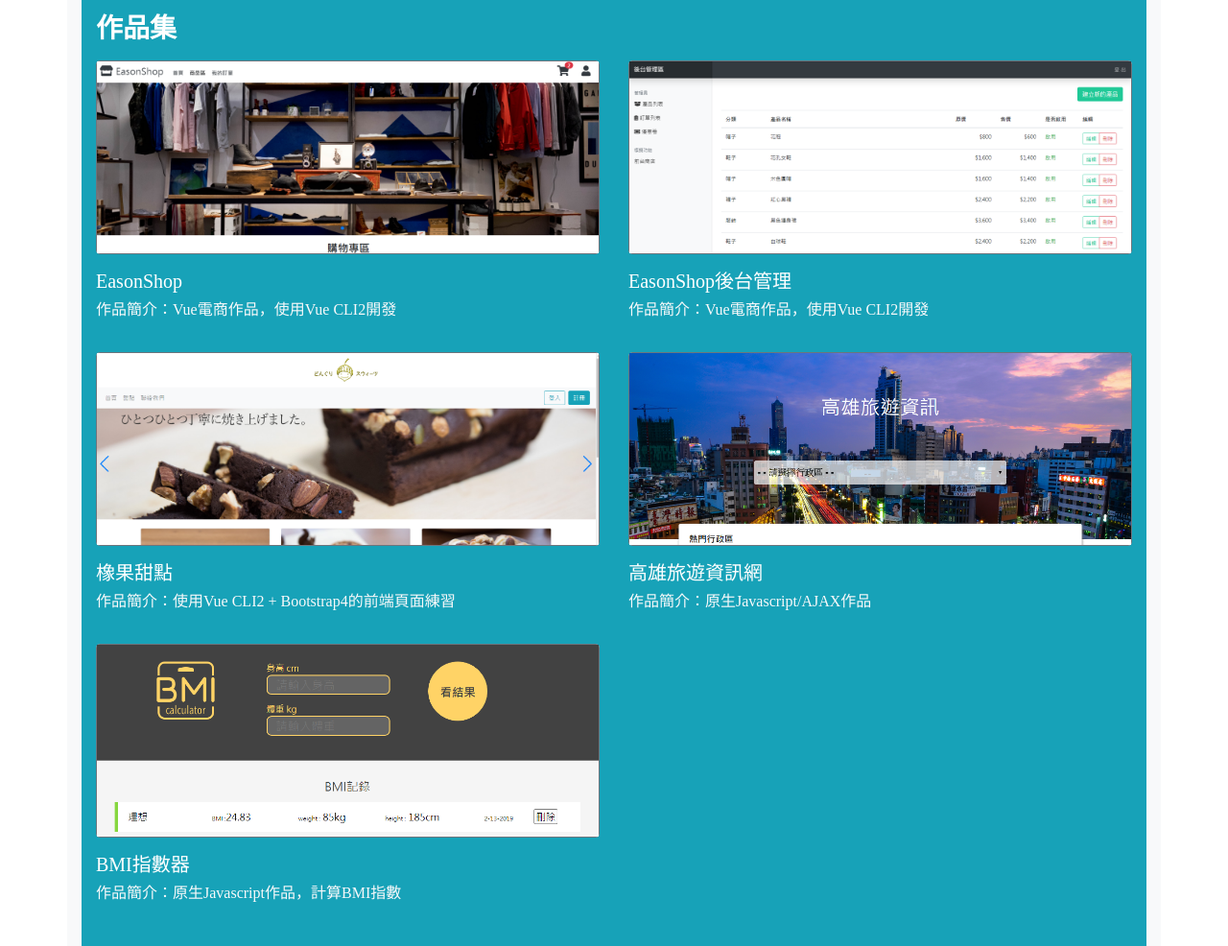
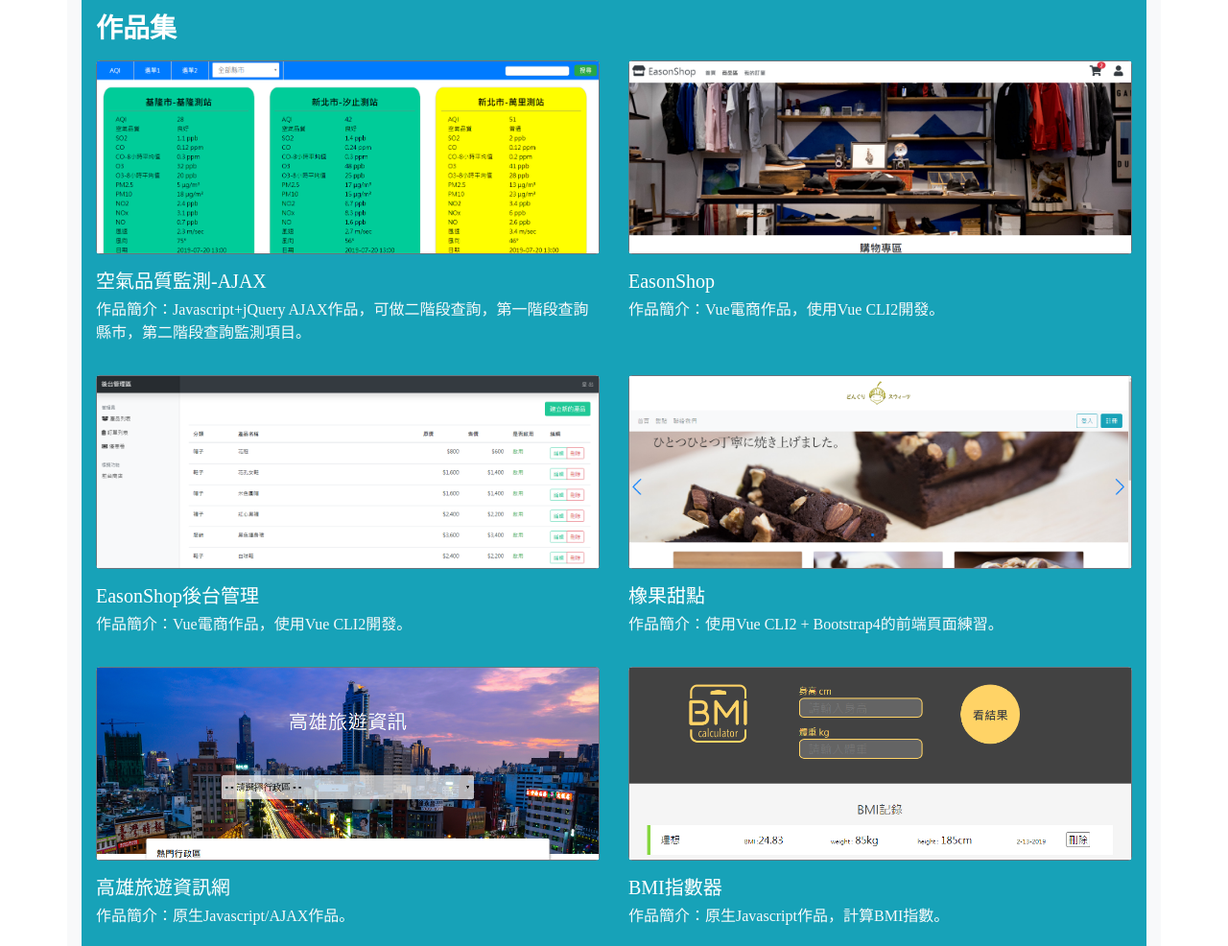
Before and after one commit to easonxu0908/resume, a plain HTML site: page index.html in a window 1280 px wide. Shown: the part 455-1441 px from the top of the page at 96% size. Drawn offline with nearby package versions, Linux system fonts and the light colour scheme.

Commit message:
20190720-1345 新增AQI監測

```diff
--- a/index.html
+++ b/index.html
@@ -61,6 +61,18 @@
             <div class="row">
                 <div class="col-md-6 my-2">
                     <div class="card border border-secondary productCard">
+                        <a class="bg-cover card-body" style="background-image: url(./img/interviewTestAQI.png);"
+                            href="https://easonxu0908.github.io/interviewTest-AQI_Github/index" target="_black">
+                        </a>
+                    </div>
+                    <div class=" text-left  mt-3 ">
+                        <a href="https://easonxu0908.github.io/interviewTest-AQI_Github/index" target="_black"
+                            class="text-white h5">空氣品質監測-AJAX</a>
+                        <p class="text-light mt-1">作品簡介：Javascript+jQuery AJAX作品，可做二階段查詢，第一階段查詢縣市，第二階段查詢監測項目。</p>
+                    </div>
+                </div>
+                <div class="col-md-6 my-2">
+                    <div class="card border border-secondary productCard">
                         <a class="bg-cover card-body" style="background-image: url(./img/onlineShop.png);"
                             href="https://easonxu0908.github.io/vue-online-shop/dist/#/index" target="_black">
                         </a>
@@ -68,7 +80,7 @@
                     <div class=" text-left  mt-3 ">
                         <a href="https://easonxu0908.github.io/vue-online-shop/dist/#/index" target="_black"
                             class="text-white h5">EasonShop</a>
-                        <p class="text-light mt-1">作品簡介：Vue電商作品，使用Vue CLI2開發</p>
+                        <p class="text-light mt-1">作品簡介：Vue電商作品，使用Vue CLI2開發。</p>
                     </div>
                 </div>
                 <div class="col-md-6 my-2">
@@ -80,21 +92,10 @@
                     <div class=" text-left  mt-3 ">
                         <a href="https://easonxu0908.github.io/vue-online-shop/dist/#/admin/products" target="_black"
                             class="text-white h5">EasonShop後台管理</a>
-                        <p class="text-light mt-1">作品簡介：Vue電商作品，使用Vue CLI2開發</p>
+                        <p class="text-light mt-1">作品簡介：Vue電商作品，使用Vue CLI2開發。</p>
                     </div>
                 </div>
-                <!-- <div class="col-md-6 my-2">
-                    <div class="card border border-secondary productCard">
-                        <a class="bg-cover card-body" style="background-image: url(./img/copy1111.png);"
-                            href="https://easonxu0908.github.io/copy1111/myselfcopy1111.html" target="_black">
-                        </a>
-                    </div>
-                    <div class=" text-left  mt-3 ">
-                        <a href="https://easonxu0908.github.io/copy1111/myselfcopy1111.html" target="_black"
-                            class="text-white h5">仿製1111人力銀行網頁</a>
-                        <p class="text-light mt-1">作品簡介：手刻響應式網頁 + Bootstrap4+jQuery的前端頁面練習</p>
-                    </div>
-                </div> -->
+
                 <div class="col-md-6 my-2">
                     <div class="card border border-secondary productCard">
                         <a class="bg-cover card-body" style="background-image: url(./img/nutCake.png);"
@@ -104,7 +105,7 @@
                     <div class=" text-left  mt-3 ">
                         <a href="https://easonxu0908.github.io/CakeCafe/cakeshop/dist/#/" target="_black"
                             class="text-white h5">橡果甜點</a>
-                        <p class="text-light mt-1">作品簡介：使用Vue CLI2 + Bootstrap4的前端頁面練習</p>
+                        <p class="text-light mt-1">作品簡介：使用Vue CLI2 + Bootstrap4的前端頁面練習。</p>
                     </div>
                 </div>
                 <div class="col-md-6 my-2 ">
@@ -116,7 +117,7 @@
                     <div class=" text-left mt-3">
                         <a href="https://easonxu0908.github.io/KaohsiungTourism-ajax/" target="_black"
                             class="text-white h5">高雄旅遊資訊網</a>
-                        <p class="text-light mt-1">作品簡介：原生Javascript/AJAX作品</p>
+                        <p class="text-light mt-1">作品簡介：原生Javascript/AJAX作品。</p>
                     </div>
                 </div>
                 <div class="col-md-6 my-2">
@@ -127,7 +128,7 @@
                     </div>
                     <div class=" text-left mt-3">
                         <a href="https://easonxu0908.github.io/BMI-/" target="_black" class="text-white h5">BMI指數器</a>
-                        <p class="text-light mt-1">作品簡介：原生Javascript作品，計算BMI指數</p>
+                        <p class="text-light mt-1">作品簡介：原生Javascript作品，計算BMI指數。</p>
                     </div>
                 </div>
 
```
Also changed, not shown: img/interviewTestAQI.png (added).
